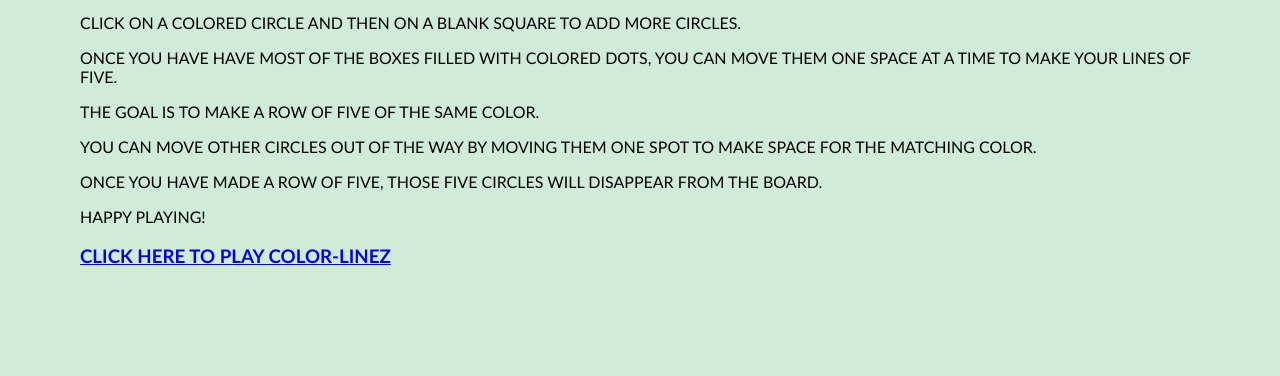
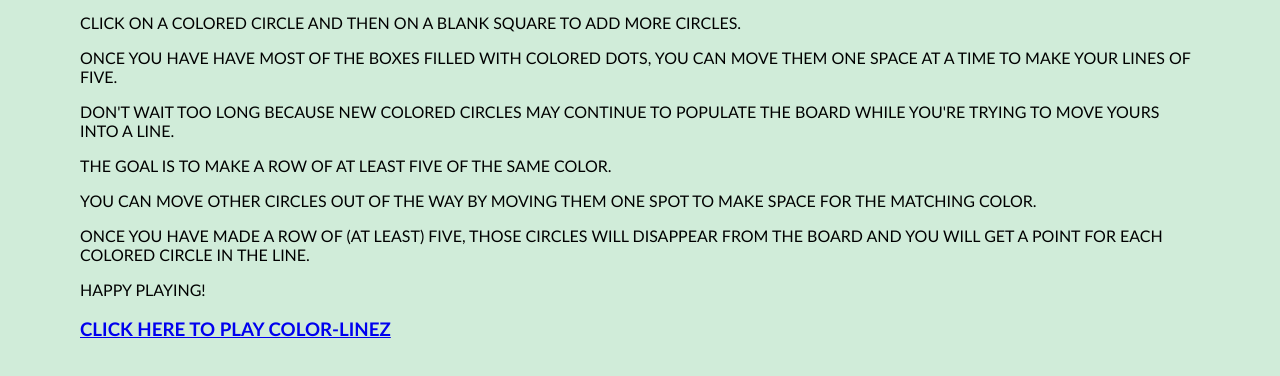
Before and after one commit to jing-viz/color-linez, a plain HTML site: page instructions.html in a window 1280 px wide. Shown: the part 162-538 px from the top of the page. Drawn offline with Linux system fonts and the light colour scheme.

Commit message:
Update instructions.html
More updates

```diff
--- a/instructions.html
+++ b/instructions.html
@@ -23,11 +23,13 @@
 
       <p>Once you have have most of the boxes filled with colored dots, you can move them one space at a time to make your lines of five.</p>
 
-      <p>The goal is to make a row of five of the same color.</p>
+      <p>Don't wait too long because new colored circles may continue to populate the board while you're trying to move yours into a line.</p>
+
+      <p>The goal is to make a row of at least five of the same color.</p>
 
       <p>You can move other circles out of the way by moving them one spot to make space for the matching color.</p>
 
-      <p>Once you have made a row of five, those five circles will disappear from the board. </p>
+      <p>Once you have made a row of (at least) five, those circles will disappear from the board and you will get a point for each colored circle in the line. </p>
 
       <p>Happy playing!</p>
 
```
